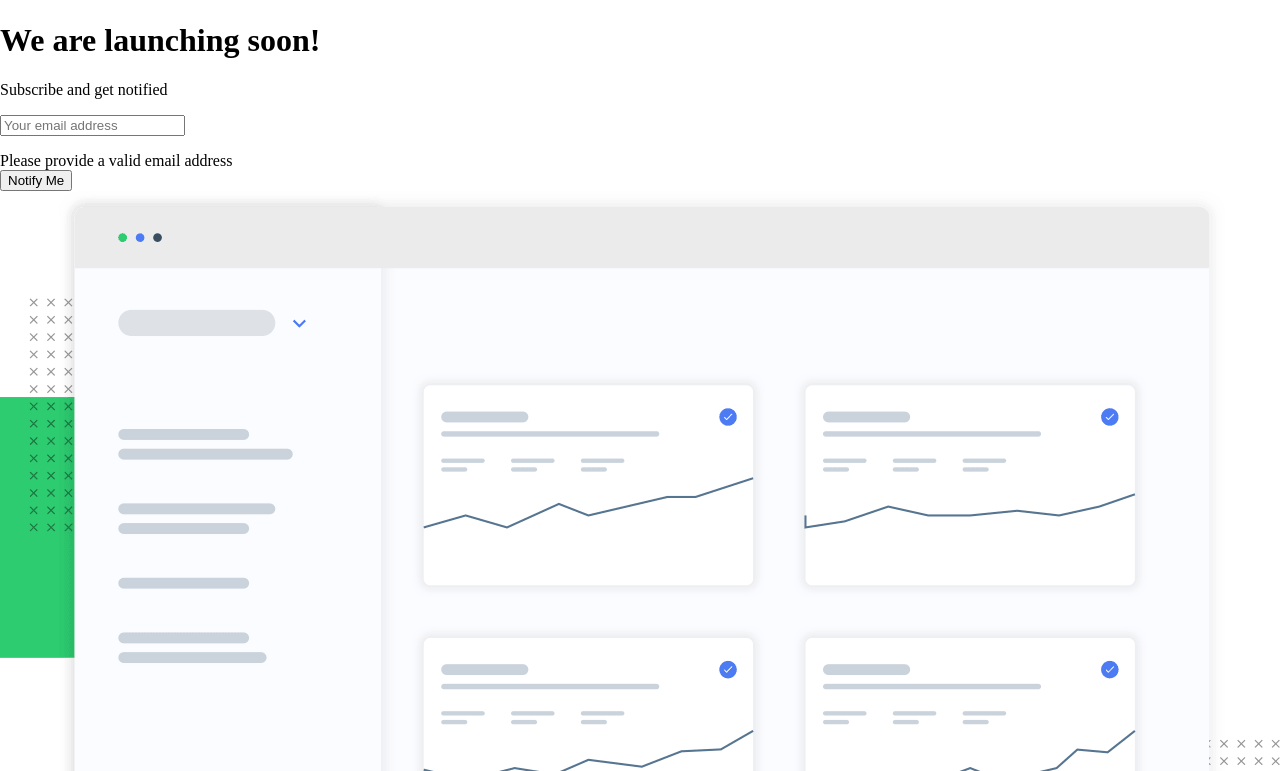
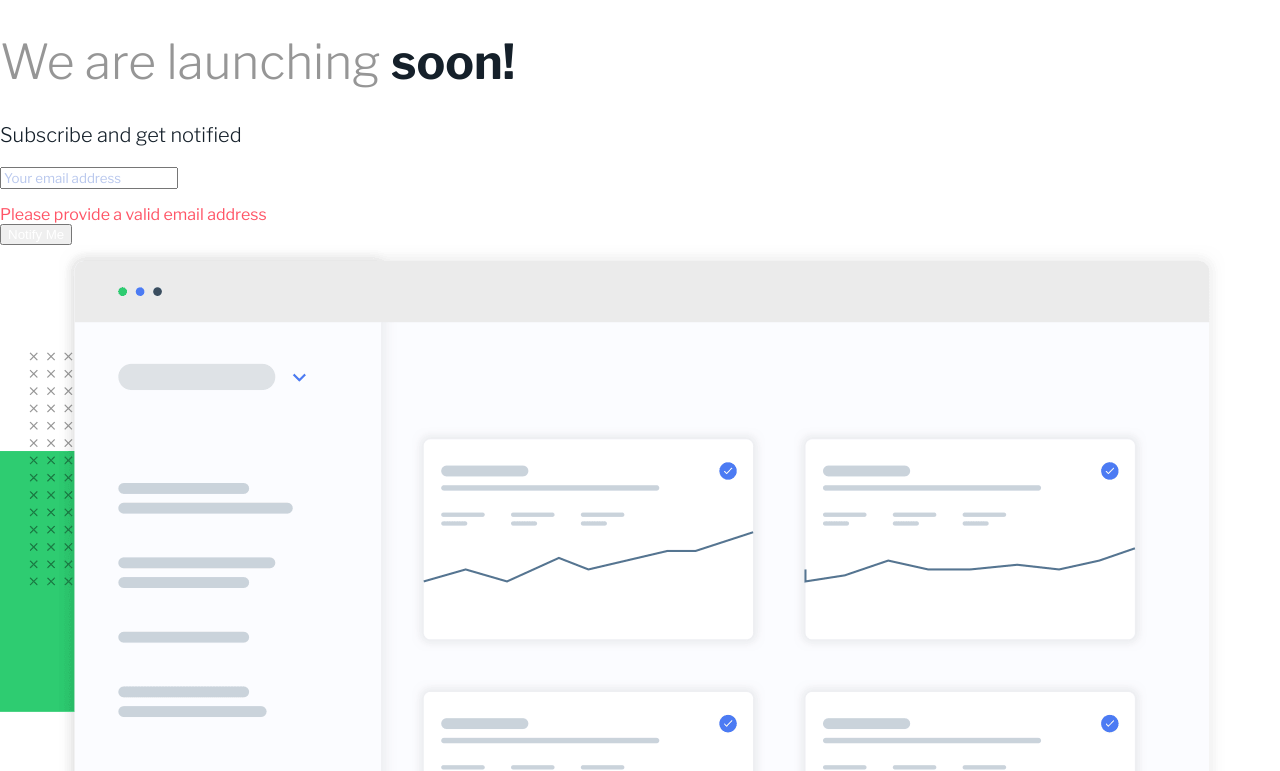
Before and after one commit to bluepersia/ping-coming-soon-page-2, a plain HTML site: page index.html in a window 1280 px wide. Shown: the part 29-800 px from the top of the page. Drawn offline with nearby package versions, Linux system fonts and the light colour scheme.

Commit message:
Typography

```diff
--- a/css/style.css
+++ b/css/style.css
@@ -6,6 +6,9 @@
     --c-LightBlueBorder: #C2D3FF;
     --c-LightBlueText:#B8C7ED;
     --c-Error:#FF5466;
+    --c-White:white;
+
+    --f-1:"Libre Franklin", sans-serif;
 }
 
 body
@@ -24,3 +27,81 @@ body
 * :last-child {
     margin-bottom: 0;
 }
+
+
+
+/* Typography */
+
+html {
+    font-size: 12px;
+}
+
+body {
+    font-family: var(--f-1);
+    color: var(--c-Black);
+}
+
+#title
+{
+    font-size: 1.8rem;
+    font-weight: 300;
+    color: var(--c-Grey);
+}
+
+#title span
+{
+    font-weight: bold;
+    color: var(--c-Black);
+}
+
+
+#subtitle
+{
+    font-weight: 300;
+}
+
+#input {
+    font-family: inherit;
+    color: inherit;
+}
+#input::placeholder
+{
+    color: var(--c-LightBlueText);
+}
+
+#input-error
+{
+    color: var(--c-Error);
+}
+
+#btn
+{
+    color: var(--c-White);
+}
+
+#copyright
+{
+    color: var(--c-Grey);
+    font-size: .83rem;
+}
+
+
+@media(min-width:1000px)
+{
+    html {
+        font-size: 16px;
+    }
+    #title
+    {
+        font-size: 3rem;
+    }
+
+    #subtitle {
+        font-size: 1.25rem;
+    }
+
+    #copyright
+    {
+        font-size: .75rem;
+    }
+}
--- a/index.html
+++ b/index.html
@@ -3,7 +3,9 @@
 <head>
   <meta charset="UTF-8">
   <meta name="viewport" content="width=device-width,initial-scale=1.0"/>
-
+  <link rel="preconnect" href="https://fonts.googleapis.com">
+<link rel="preconnect" href="https://fonts.gstatic.com" crossorigin>
+<link href="https://fonts.googleapis.com/css2?family=Libre+Franklin:wght@300..700&display=swap" rel="stylesheet">
   <link rel="stylesheet" href="css/style.css"/>
   <link rel="icon" type="image/png" sizes="32x32" href="./images/favicon-32x32.png">
 
```
